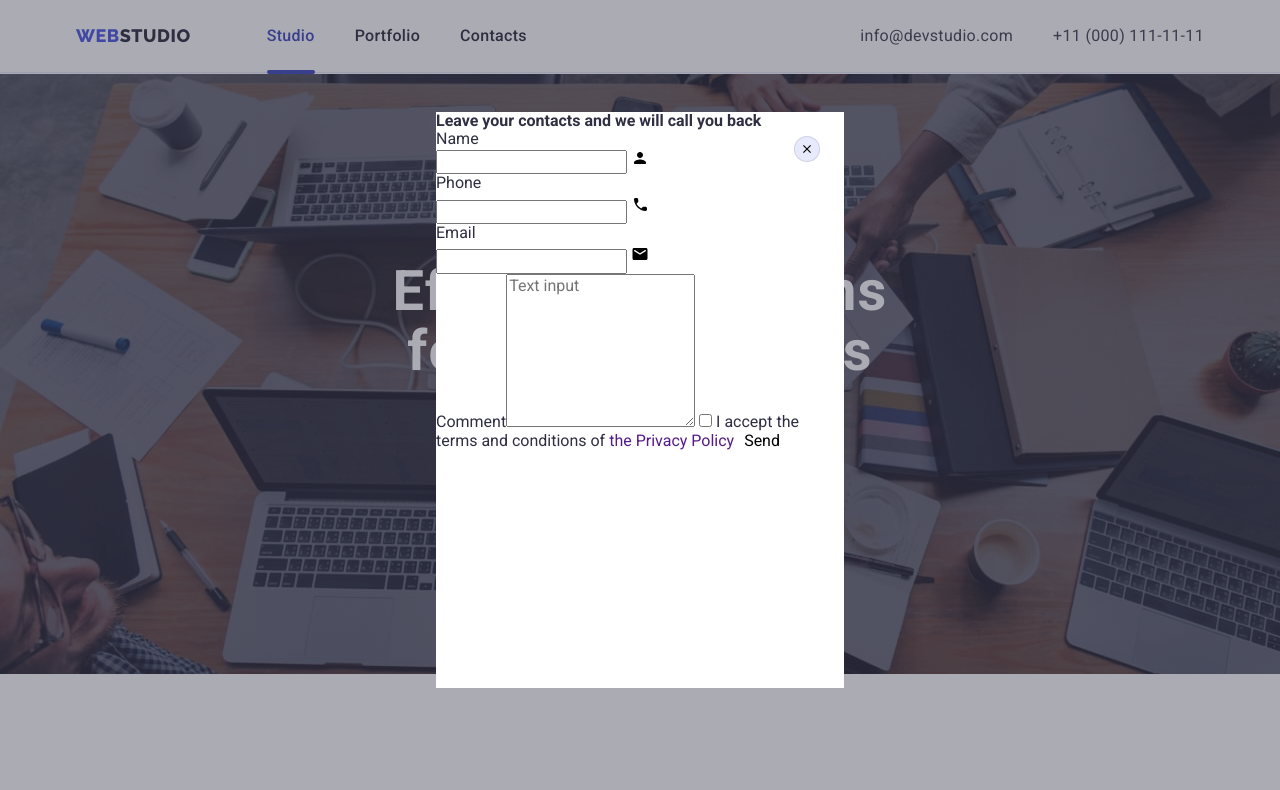
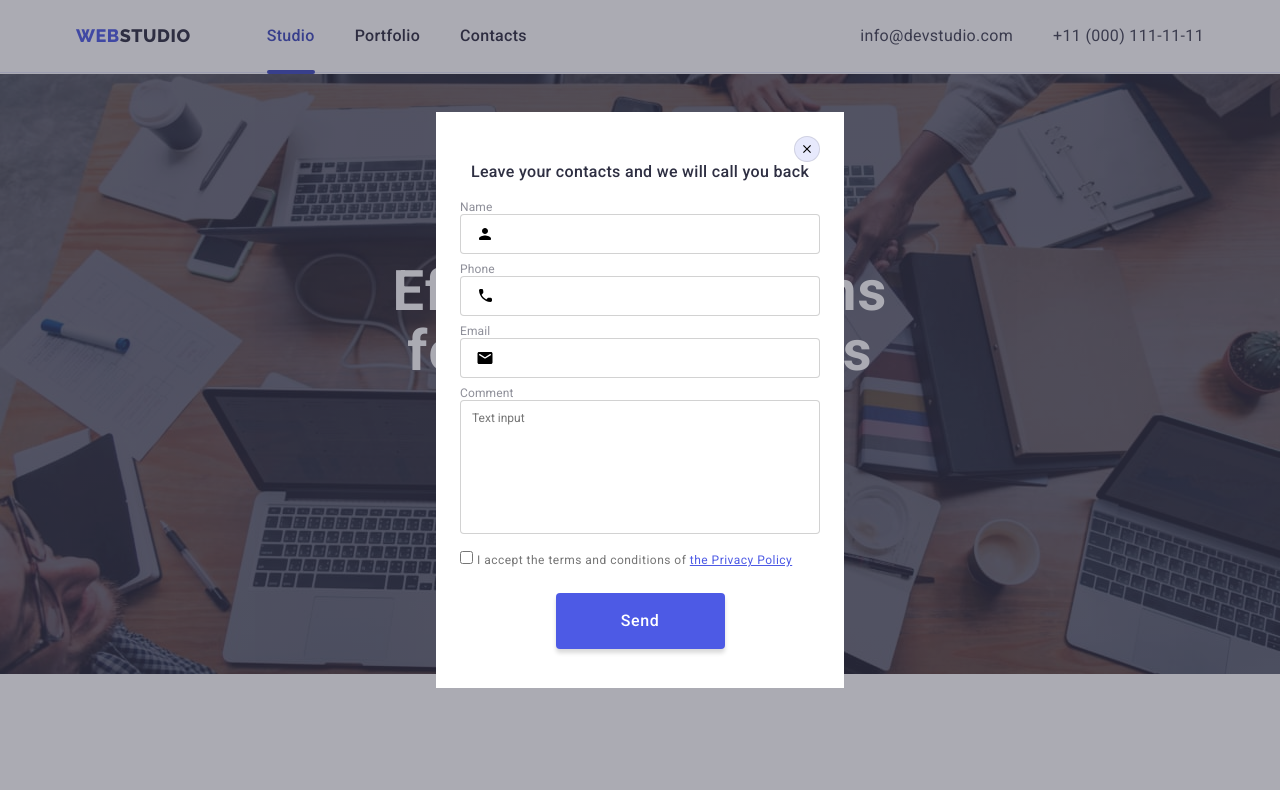
Before and after one commit to olgasergeenko95/goit-markup-hw-06, a plain HTML site: page index.html in a window 1280 px wide. Both pictures are taken after a click on the button "Order Service". Shown: the top 790 px of the page. Drawn offline with nearby package versions, Linux system fonts and the light colour scheme.

Commit message:
Update styles.css

```diff
--- a/styles/styles.css
+++ b/styles/styles.css
@@ -626,7 +626,7 @@ body {
   left: 50%;
   width: 408px;
   height: 576px;
-
+  padding: 24px;
   background-color: var(--primary-background);
   transform: translate(-50%, -50%) scale(1);
   transition: transform 250ms cubic-bezier(0.4, 0, 0.2, 1);
@@ -638,6 +638,7 @@ body {
   position: absolute;
   top: 24px;
   right: 24px;
+  margin-bottom: 24px;
   padding: 8px;
   border-radius: 50%;
   background: #e7e9fc;
@@ -649,3 +650,87 @@ body {
   background-color: var(--background-btn);
   fill: var(--icon-fill);
 }
+.modal-title {
+  display: block;
+  text-align: center;
+  font-style: 18px;
+  margin-top: 24px;
+  margin-bottom: 16px;
+
+  font-weight: 500;
+  font-size: 16px;
+  line-height: 1.5;
+  letter-spacing: 0.02em;
+  color: #2e2f42;
+}
+.order-form {
+}
+.order-form-label {
+  display: block;
+  margin-bottom: 8px;
+
+  font-size: 12px;
+  line-height: calc(14 / 12);
+  letter-spacing: 0.01em;
+  color: #8e8f99;
+}
+.order-form-group {
+  position: relative;
+}
+.order-form-field {
+  display: block;
+  width: 100%;
+  height: 40px;
+  border: 1px solid rgba(33, 33, 33, 0.2);
+  border-radius: 4px;
+}
+.order-form-icon {
+  position: absolute;
+  top: 50%;
+  transform: translateY(-50%);
+  left: 16px;
+  pointer-events: none;
+}
+.order-form-comment {
+  display: block;
+  font-style: 12px;
+  width: 100%;
+  height: 100%;
+  padding: 11px;
+  margin-bottom: 16px;
+  border-radius: 4px;
+  border: 1px solid rgba(33, 33, 33, 0.2);
+  outline: transparent;
+
+  resize: none;
+}
+.order-form-agreement {
+}
+.order-form-checkbox {
+}
+.order-form-desc {
+  font-size: 12px;
+  line-height: calc(16 / 12);
+  letter-spacing: 0.04em;
+  color: #757575;
+}
+.order-form-link {
+  text-decoration: underline;
+  color: #4d5ae5;
+}
+.order-form-btn {
+  display: block;
+  margin-left: auto;
+  margin-right: auto;
+  font-weight: 500;
+  font-size: 16px;
+  line-height: 1.5;
+  letter-spacing: 0.04em;
+  min-width: 169px;
+  padding: 16px 32px;
+  margin-top: 24px;
+  color: #ffffff;
+  background-color: #4d5ae5;
+  box-shadow: 0px 4px 4px rgba(0, 0, 0, 0.15);
+  border-radius: 4px;
+}
```
